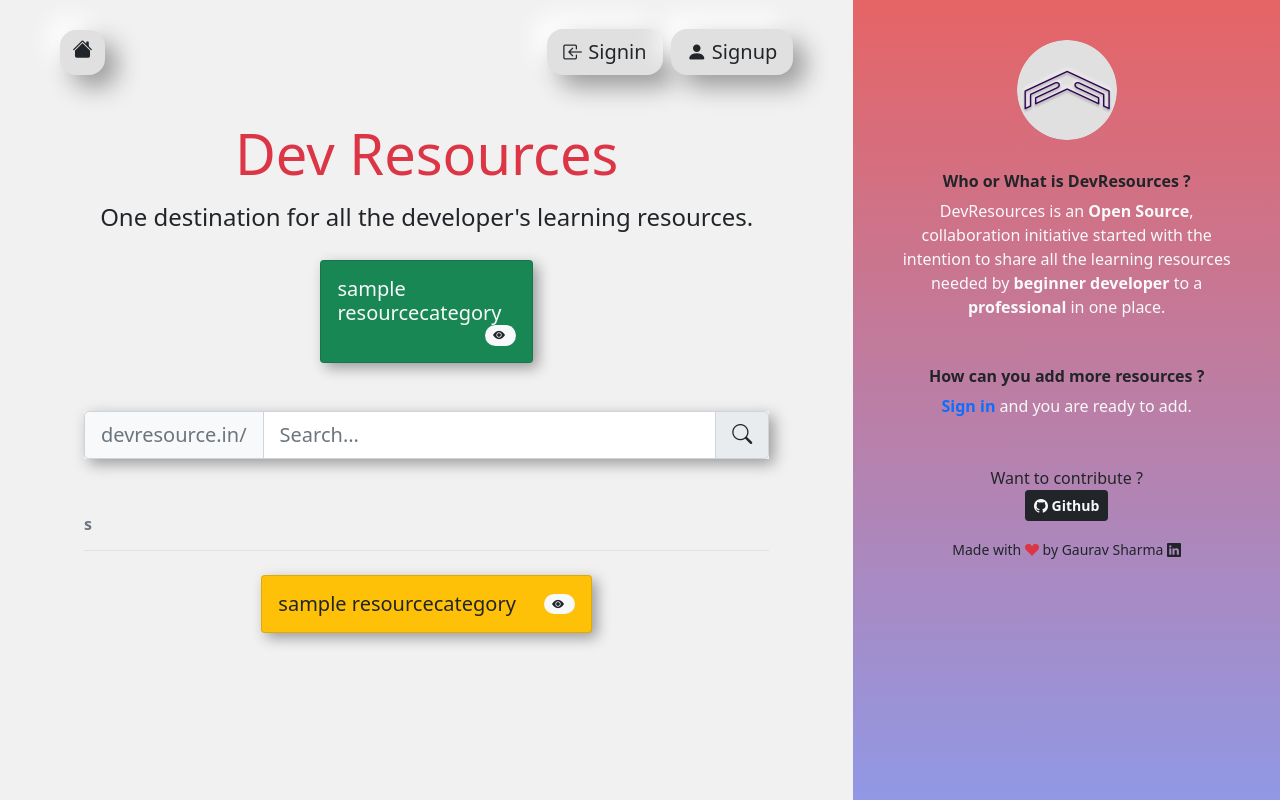
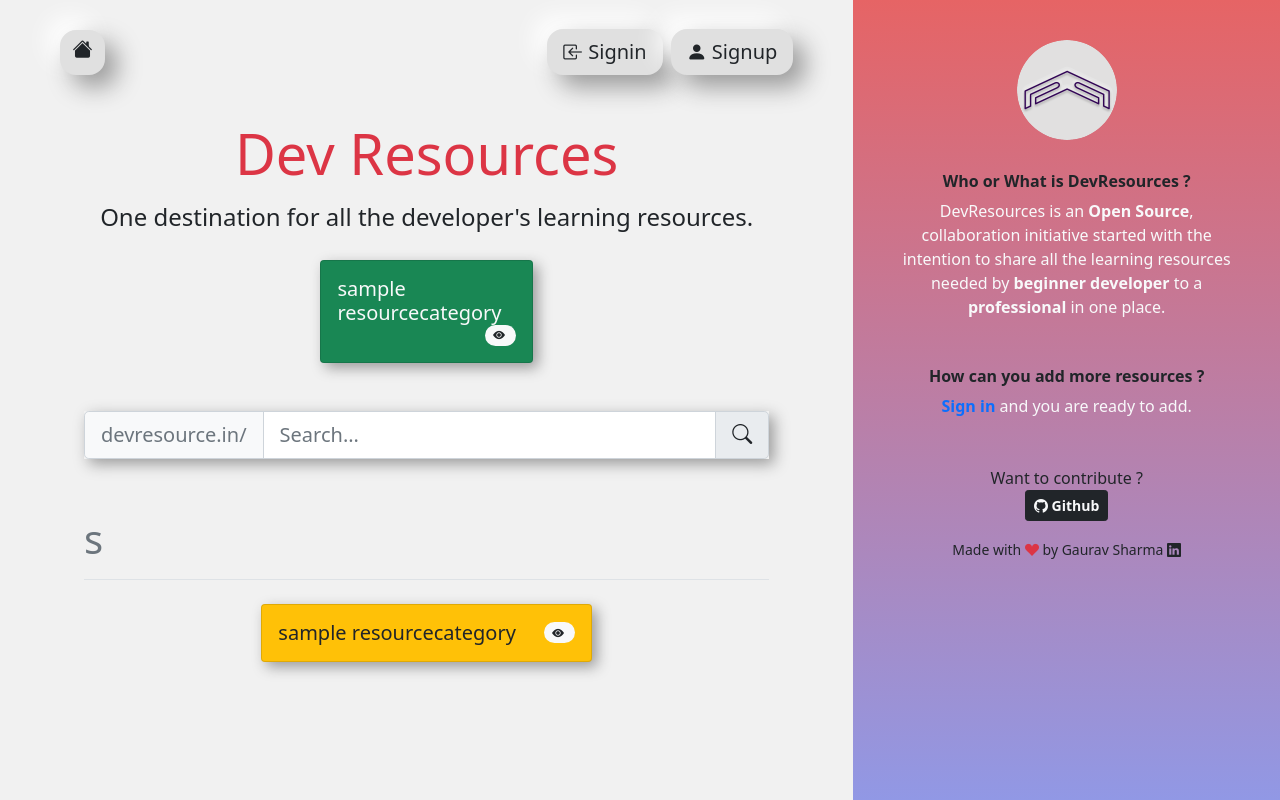
Before and after one commit to mnamegaurav/devresources, a Django app: template templates/core/home.html in a window 1280 px wide. Run offline with Django 3.2, Linux system fonts and the light colour scheme; the template is opened without the code that fills it: values that come from a table or form of the project are taken from there, others are empty; tables that the repository leaves empty hold one stand-in row (values such as "Sample post"); some libraries are stand-ins or nearby versions.

Commit message:
increased font size in alphabets

```diff
--- a/templates/core/home.html
+++ b/templates/core/home.html
@@ -70,7 +70,7 @@
     {% for resource_category_group in sorted_resource_categories %}
       <div class="col-12 row resource_category_group m-auto    px-0">
         <div class="col-12 pt-3 pb-3">
-          <h6 class="border-bottom pb-3 text-secondary">
+          <h6 class="border-bottom pb-3 text-secondary display-6">
             <strong>{{ resource_category_group.grouper|lower }}</strong>
           </h6>
         </div>
```
